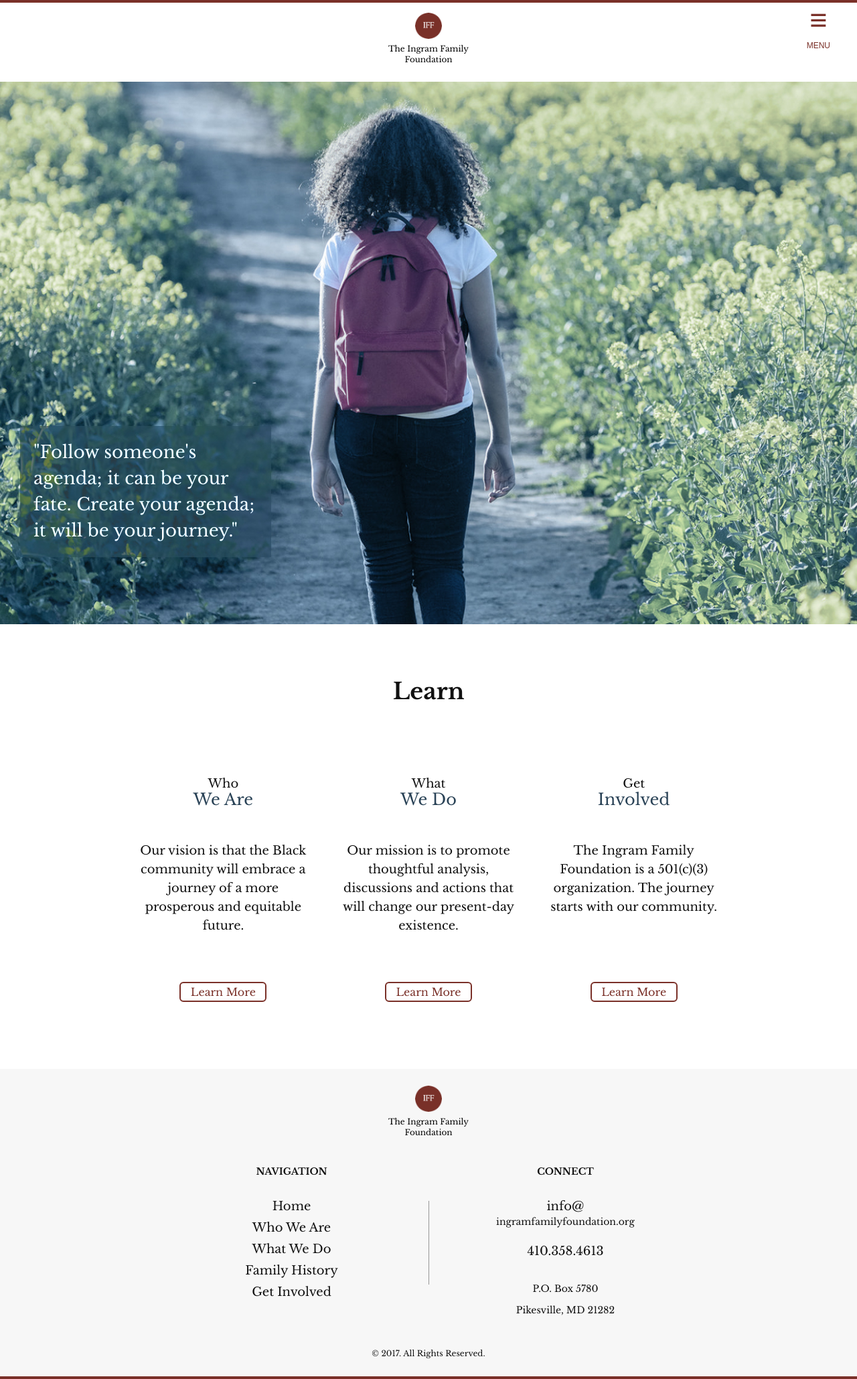
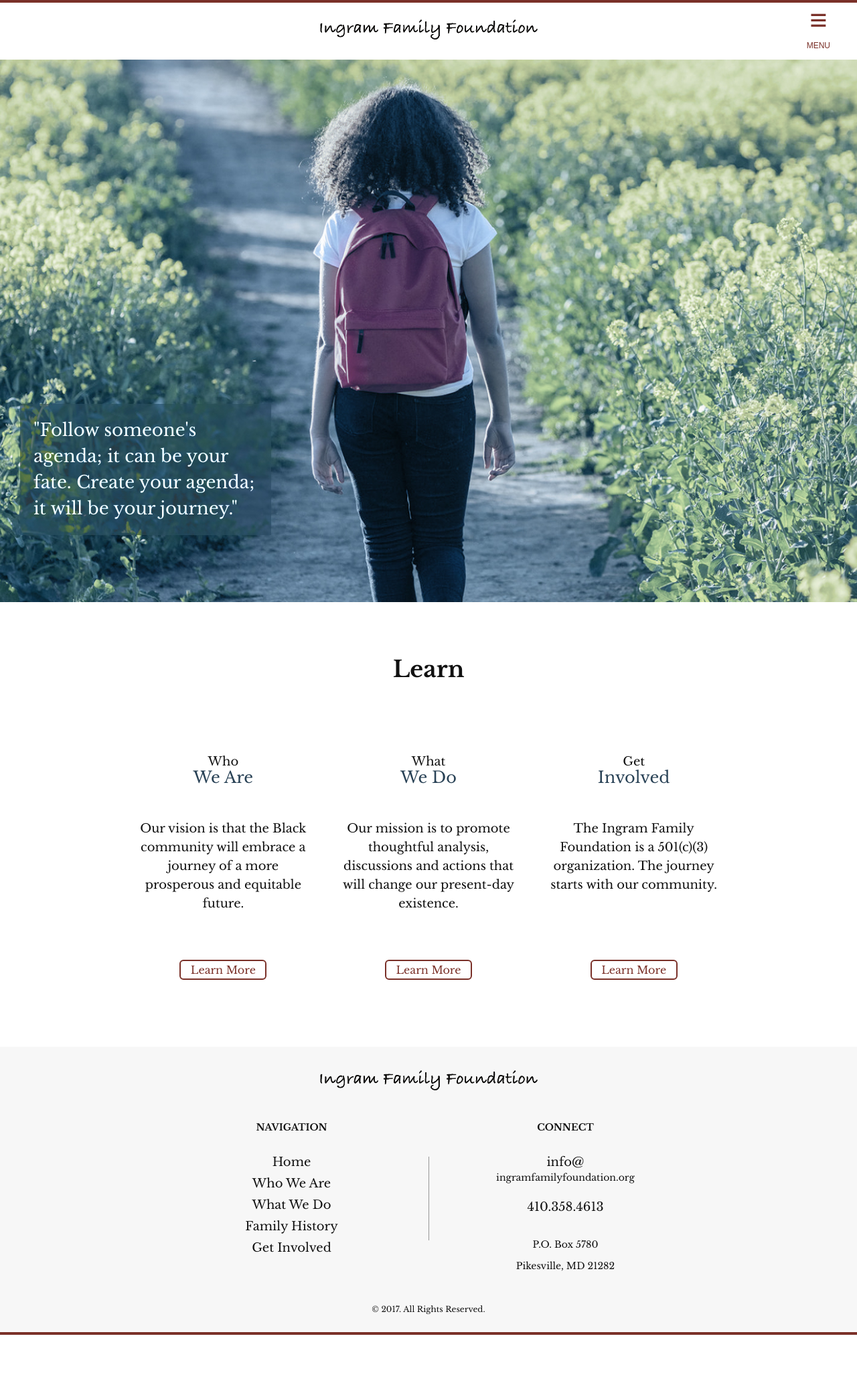
Before and after one commit to mkess-ivy/IFF, a Jekyll site: the page built from iff-site/index.html, in a window 1280 px wide. Shown: the whole page at 67% size. Built offline with Jekyll 4.4.1, drawn with Linux system fonts in a browser that asks for light colours; after the commit the page ends 1993 px from its top, so only the background shows below that.

Commit message:
not sure what this was

```diff
--- a/iff-site/_includes/logo.html
+++ b/iff-site/_includes/logo.html
@@ -1,6 +1,6 @@
 <div class="logo_wrapper">
 	<a href="/">
-		<img src="/img/iff_logo.png" width="40" class="logo" />
-		<div class="logo_text">The Ingram Family<br/> Foundation</div>
+		<img src="/img/ingram_family_logo.png" class="logo" />
+		<!-- <div class="logo_text">The Ingram Family<br/> Foundation</div> -->
 	</a>
 </div>
--- a/iff-site/_sass/_layout.scss
+++ b/iff-site/_sass/_layout.scss
@@ -3,9 +3,12 @@
 	text-align: center;
 	position: relative;
 	z-index: 9016;
+	width: 75%;
+	max-width: 300px;
+	margin: 0 auto;
 	@include tablet {
-		width: 20%;
-		margin: 0 auto;
+		max-width: 375px;
+
 	}
 
 
@@ -14,7 +17,8 @@
 	}
 
 	.logo {
-		padding: 15px 0 7px;
+		padding: 25px 25px 5px;
+
 	}
 
 	.logo_text {
```
Also changed, not shown: iff-site/img/ingram_family_logo.png (added), 9 other files.
